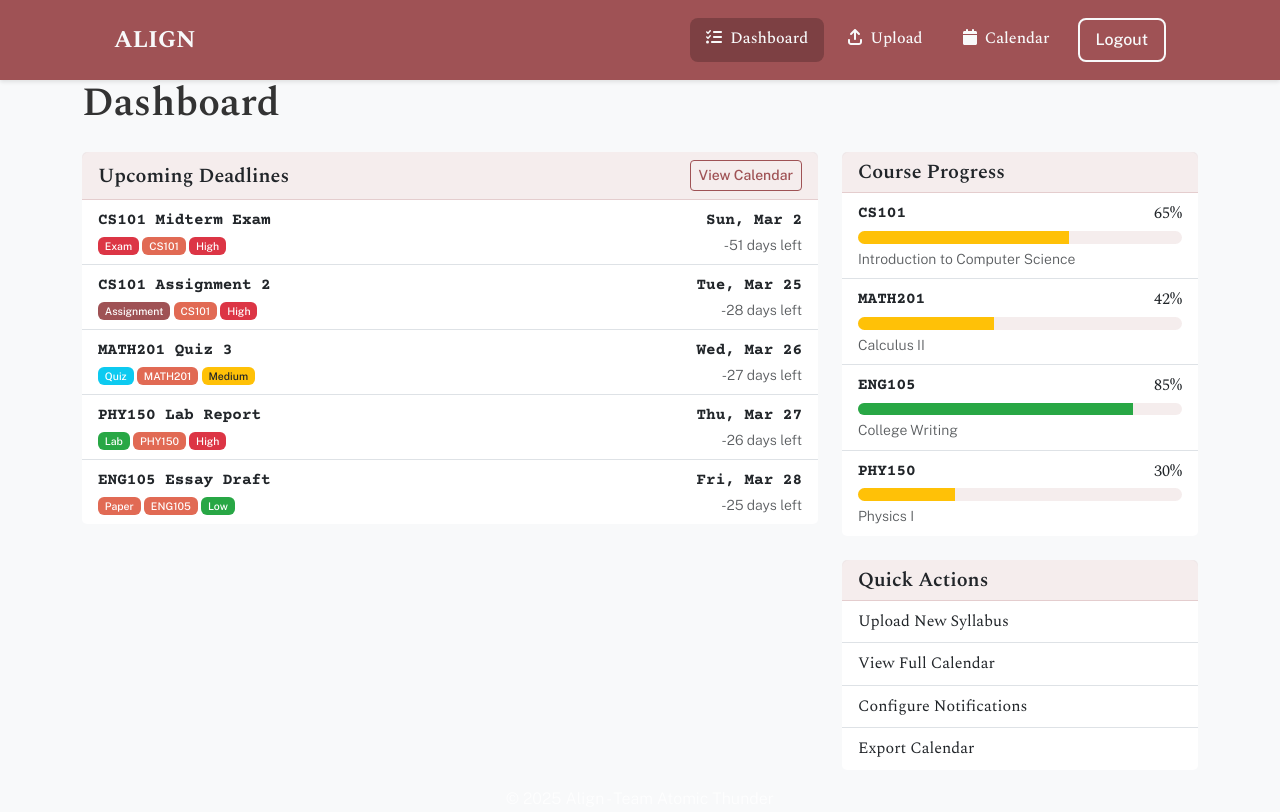
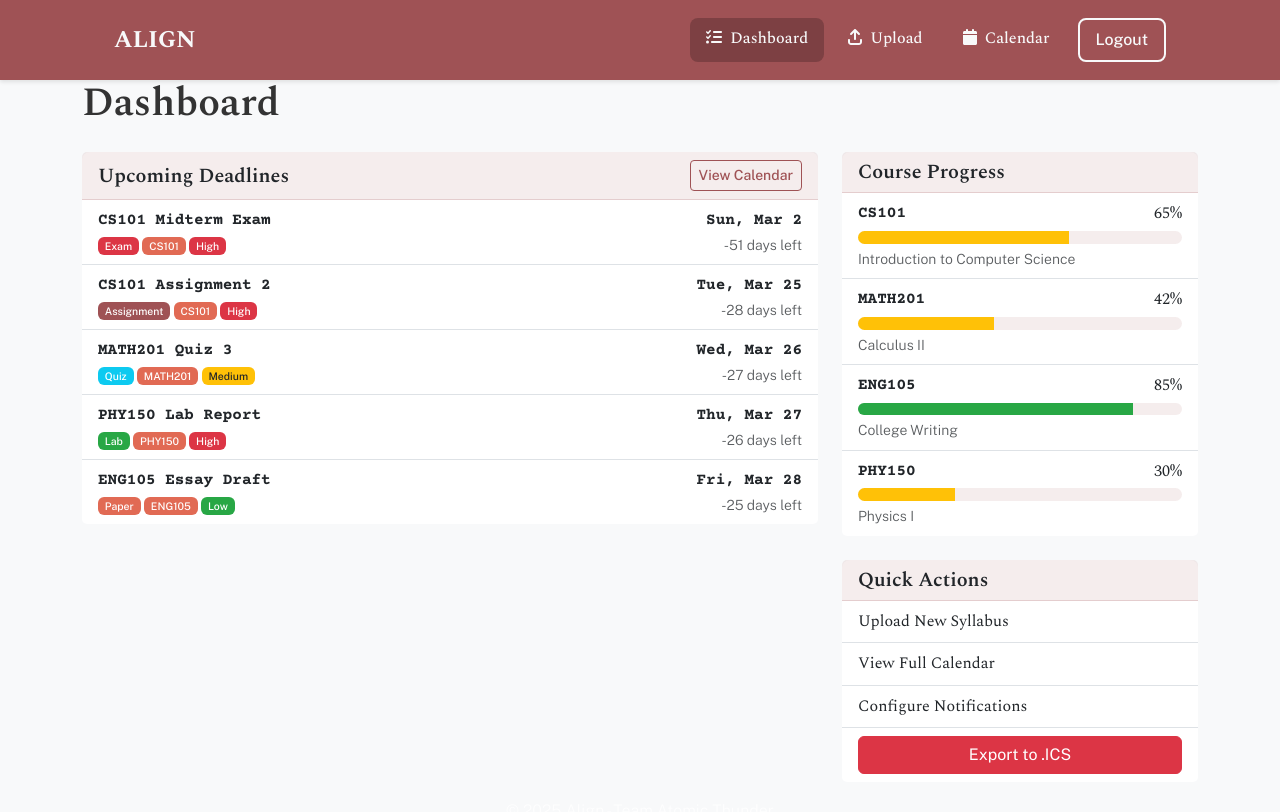
Before and after one commit to Team-Atomic-Thunder/team-atomic-thunder-project, a React (Create React App) app in the folder align-app/: page /dashboard in a window 1280 px wide. Shown: the top 812 px of the page. Built offline with nearby package versions, Linux system fonts and the light colour scheme; no server answers; sample sign-in values are in the browser's storage; the HTML template or start-up script is replaced by a standard one; a web font is replaced by a local one.

Commit message:
Update dashboard and calendar page so export to .ics button works and matches the design

```diff
--- a/align-app/src/pages/Calendar.js
+++ b/align-app/src/pages/Calendar.js
@@ -253,8 +253,9 @@ function CalendarPage() {
                 Configure Notifications
               </ListGroup.Item>
               <ListGroup.Item>
-                <Button
-                  variant="info"
+              <Button
+                  variant="danger"
+                  className="w-100"
                   onClick={() => handleExportToICS(setError, setSuccess)}
                 >
                 Export to .ICS
--- a/align-app/src/pages/Dashboard.js
+++ b/align-app/src/pages/Dashboard.js
@@ -1,8 +1,13 @@
 import React, { useState } from 'react';
 import { Container, Row, Col, Card, ListGroup, Badge, ProgressBar, Button } from 'react-bootstrap';
 import { Link } from 'react-router-dom';
+import { handleExportToICS } from '../components/fileExport/FileExport';
 
 function DashboardPage() {
+  // eslint-disable-next-line no-unused-vars
+    const [error, setError] = useState('');
+    // eslint-disable-next-line no-unused-vars
+    const [success,setSuccess] = useState('');
   // Mock data for development
   const [courses] = useState([
     { id: 1, code: 'CS101', name: 'Introduction to Computer Science', instructor: 'Dr. Smith', progress: 65 },
@@ -149,8 +154,14 @@ function DashboardPage() {
               <ListGroup.Item action>
                 Configure Notifications
               </ListGroup.Item>
-              <ListGroup.Item action>
-                Export Calendar
+              <ListGroup.Item>
+                <Button
+                  variant="danger"
+                  className="w-100"
+                  onClick={() => handleExportToICS(setError, setSuccess)}
+                  >
+                  Export to .ICS
+                </Button>
               </ListGroup.Item>
             </ListGroup>
           </Card>
```
